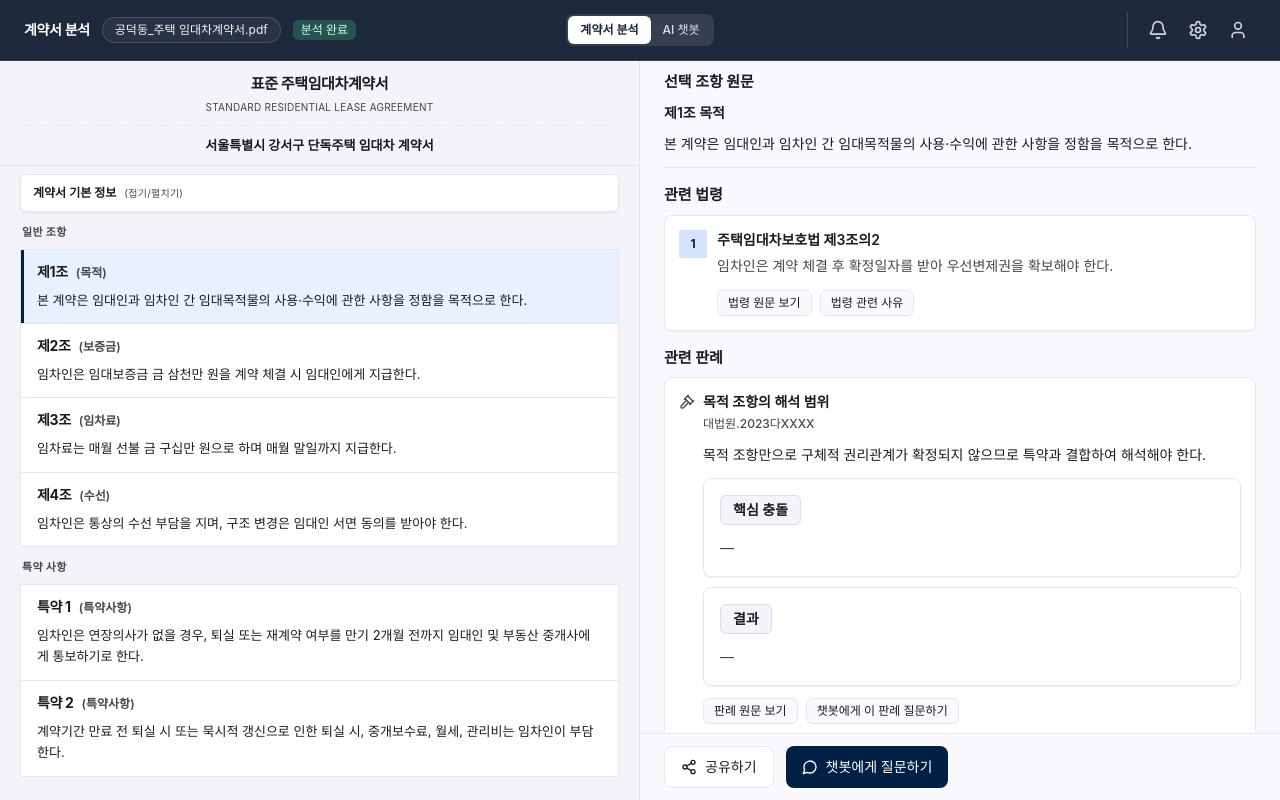
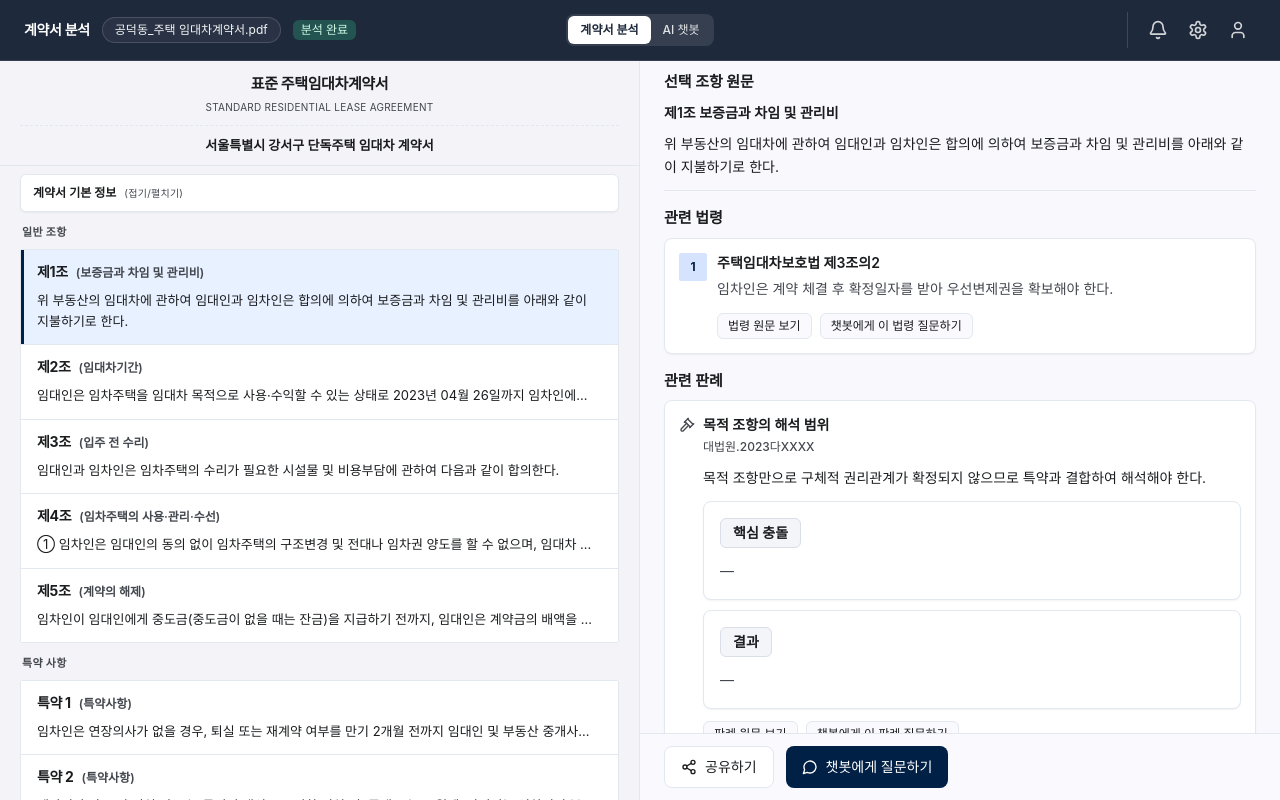
Before and after one commit to CSID-DGU/2026-1-DSCD-ADE-01, a Next.js app in the folder frontend/: page /contract-analysis in a window 1280 px wide. Built offline with nearby package versions, Linux system fonts and the light colour scheme; a web font is replaced by a local one.

Commit message:
05111025

```diff
--- a/frontend/src/components/analysis/AnalysisPanel.tsx
+++ b/frontend/src/components/analysis/AnalysisPanel.tsx
@@ -53,7 +53,14 @@ export function AnalysisPanel({ clause }: AnalysisPanelProps) {
           {analysis.relatedLaws.length > 0 ? (
             <div className="flex flex-col gap-2">
               {analysis.relatedLaws.map((law, i) => (
-                <LawCard key={law.id} law={law} index={i + 1} />
+                <LawCard
+                  key={law.id}
+                  law={law}
+                  index={i + 1}
+                  clauseId={clause.id}
+                  clauseLabel={clauseLabel}
+                  clauseSourcePath={clause.sourcePath}
+                />
               ))}
             </div>
           ) : (
@@ -131,7 +138,6 @@ export function AnalysisPanel({ clause }: AnalysisPanelProps) {
                     <div className="min-w-0">
                       <p className="font-semibold text-text-primary">{item.item}</p>
                       <p className="mt-1 whitespace-pre-wrap">{item.description}</p>
-                      <p className="mt-1 text-xs text-text-secondary">근거: {item.basis}</p>
                     </div>
                   </li>
                 ))}
--- a/frontend/src/components/analysis/ClauseItem.tsx
+++ b/frontend/src/components/analysis/ClauseItem.tsx
@@ -24,7 +24,11 @@ export function ClauseItem({ clause, selected, onSelect }: ClauseItemProps) {
             <span className="text-xs font-semibold text-text-secondary">({clause.title})</span>
           ) : null}
         </div>
-        <span className="mt-2 block whitespace-pre-wrap text-[13px] leading-[1.65] text-text-primary/92">
+        <span
+          className={`mt-2 block text-[13px] leading-[1.65] text-text-primary/92 ${
+            selected ? "whitespace-pre-wrap" : "truncate"
+          }`}
+        >
           {clause.body}
         </span>
       </div>
--- a/frontend/src/components/analysis/LawCard.tsx
+++ b/frontend/src/components/analysis/LawCard.tsx
@@ -4,17 +4,19 @@ import { useState } from "react";
 import type { LawItem } from "@/types/contract";
 import { TextDetailModal } from "@/components/analysis/TextDetailModal";
 import { AlertTriangle } from "lucide-react";
+import { openChatbotPanel } from "@/lib/chatbotEvents";
 
 type LawCardProps = {
   law: LawItem;
   index: number;
+  clauseId: string;
+  clauseLabel: string;
+  clauseSourcePath: string;
 };
 
-export function LawCard({ law, index }: LawCardProps) {
-  const [reasonOpen, setReasonOpen] = useState(false);
+export function LawCard({ law, index, clauseId, clauseLabel, clauseSourcePath }: LawCardProps) {
   const [fullOpen, setFullOpen] = useState(false);
 
-  const applicationReason = law.applicationReason?.trim();
   const violationStatus = law.violationStatus || law.warning?.level || "문제없음";
   const violationReason = law.violationReason || law.warning?.reason;
   const isSafeStatus = violationStatus === "안전" || violationStatus === "문제없음";
@@ -31,6 +33,17 @@ export function LawCard({ law, index }: LawCardProps) {
   const fullBody =
     law.fullText?.trim() ||
     "임시 법령 원문 데이터입니다. 실제 서비스에서는 법령 API 또는 RAG 검색 결과가 연결됩니다.";
+  const askAboutLaw = () => {
+    openChatbotPanel({
+      initialMessage: `${law.title} ${law.article || ""} 법령이 현재 선택한 조항에 어떤 영향을 주는지 설명해줘.`,
+      context: {
+        clauseId,
+        clauseLabel,
+        clauseSourcePath,
+        source: "law",
+      },
+    });
+  };
 
   return (
     <>
@@ -60,13 +73,6 @@ export function LawCard({ law, index }: LawCardProps) {
               </aside>
             ) : null}
 
-            {reasonOpen ? (
-              <p className="mt-2 whitespace-pre-wrap rounded-md border border-border-default bg-panel-bg px-3 py-2 text-sm leading-relaxed text-text-secondary">
-                {applicationReason ||
-                  "등록된 적용 이유가 없습니다. 요약 문구를 참고하거나 추후 분석 결과가 연결됩니다."}
-              </p>
-            ) : null}
-
             <div className="mt-3 flex flex-wrap gap-2">
               <button
                 type="button"
@@ -77,10 +83,10 @@ export function LawCard({ law, index }: LawCardProps) {
               </button>
               <button
                 type="button"
-                onClick={() => setReasonOpen((v) => !v)}
+                onClick={askAboutLaw}
                 className="rounded-md border border-border-default bg-panel-bg px-2.5 py-1 text-xs font-medium text-text-primary transition hover:bg-page-bg"
               >
-                법령 관련 사유
+                챗봇에게 이 법령 질문하기
               </button>
             </div>
           </div>
--- a/frontend/src/data/mockContract.ts
+++ b/frontend/src/data/mockContract.ts
@@ -262,20 +262,31 @@ const leaseInputBody = {
   },
   general_terms: {
     art1: {
-      title: "목적",
-      text: "본 계약은 임대인과 임차인 간 임대목적물의 사용·수익에 관한 사항을 정함을 목적으로 한다.",
+      title: "보증금과 차임 및 관리비",
+      text:
+        "위 부동산의 임대차에 관하여 임대인과 임차인은 합의에 의하여 보증금과 차임 및 관리비를 아래와 같이 지불하기로 한다.",
     },
     art2: {
-      title: "보증금",
-      text: "임차인은 임대보증금 금 삼천만 원을 계약 체결 시 임대인에게 지급한다.",
+      title: "임대차기간",
+      text:
+        "임대인은 임차주택을 임대차 목적으로 사용·수익할 수 있는 상태로 2023년 04월 26일까지 임차인에게 인도하고, 임대차기간은 인도일로부터 2025년 04월 26일까지로 한다.",
     },
     art3: {
-      title: "임차료",
-      text: "임차료는 매월 선불 금 구십만 원으로 하며 매월 말일까지 지급한다.",
+      title: "입주 전 수리",
+      text:
+        "임대인과 임차인은 임차주택의 수리가 필요한 시설물 및 비용부담에 관하여 다음과 같이 합의한다.",
     },
     art4: {
-      title: "수선",
-      text: "임차인은 통상의 수선 부담을 지며, 구조 변경은 임대인 서면 동의를 받아야 한다.",
+      title: "임차주택의 사용·관리·수선",
+      text:
+        "① 임차인은 임대인의 동의 없이 임차주택의 구조변경 및 전대나 임차권 양도를 할 수 없으며, 임대차 목적인 주거 이외의 용도로 사용할 수 없다.\n" +
+        "② 임대인은 계약 존속 중 임차주택을 사용·수익에 필요한 상태로 유지하여야 하고, 임차인은 임대인이 임차주택의 보존에 필요한 행위를 하는 때 이를 거절하지 못한다.\n" +
+        "③ 임대인과 임차인은 계약 존속 중에 발생하는 임차주택의 수리 및 비용부담에 관하여 다음과 같이 합의한다.",
+    },
+    art5: {
+      title: "계약의 해제",
+      text:
+        "임차인이 임대인에게 중도금(중도금이 없을 때는 잔금)을 지급하기 전까지, 임대인은 계약금의 배액을 상환하고, 임차인은 계약금을 포기하고 이 계약을 해제할 수 있다.",
     },
   },
   special_terms: {
```
